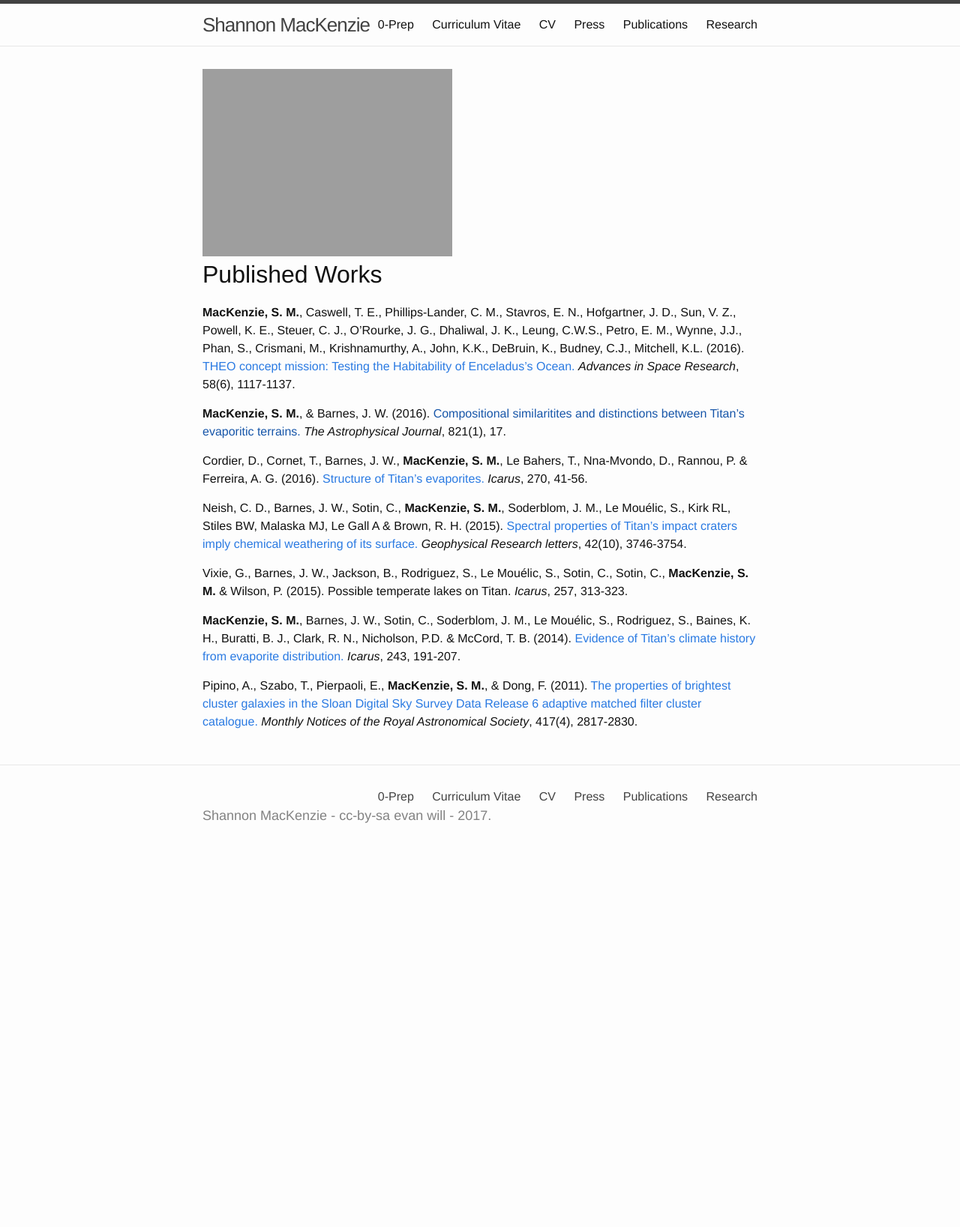
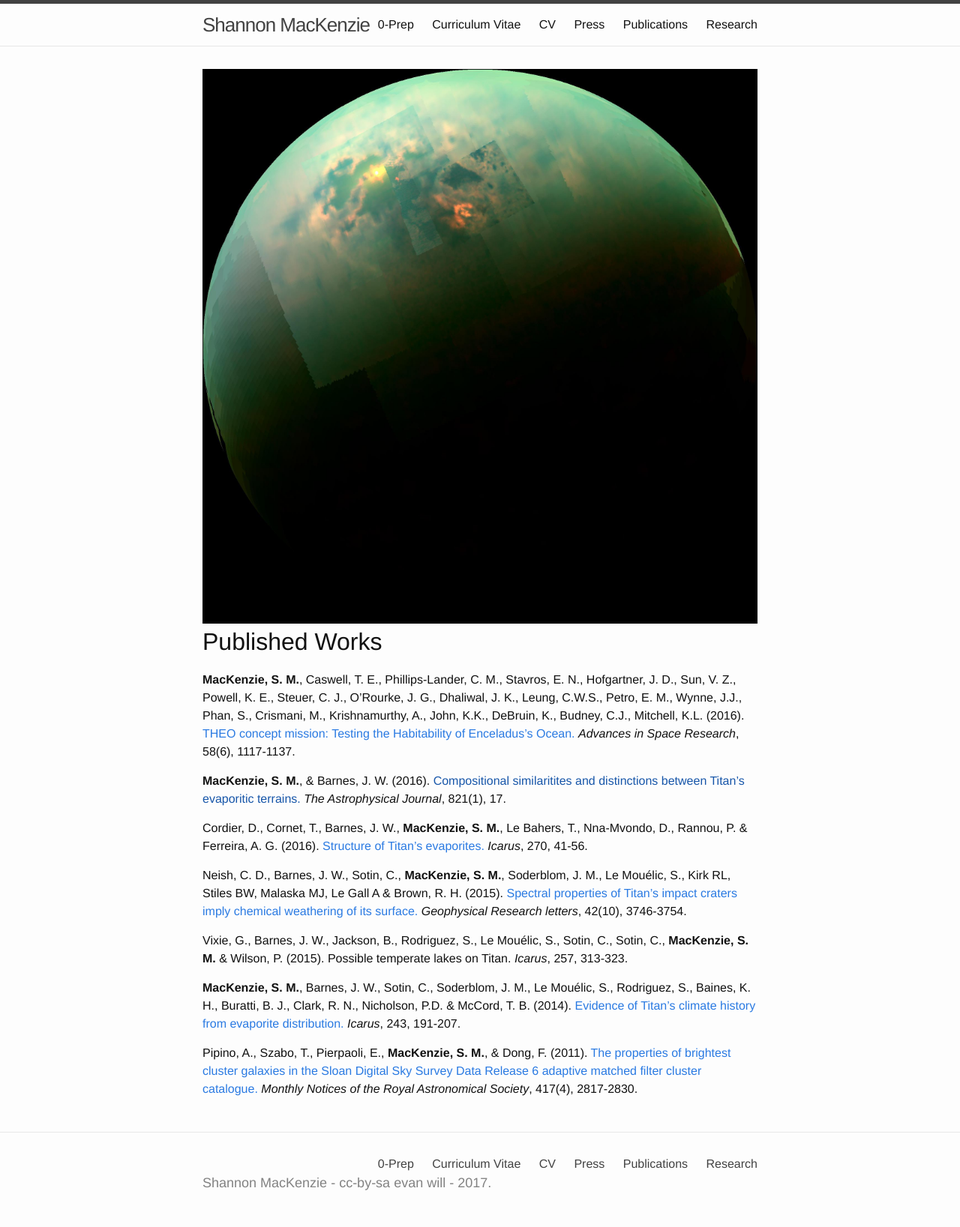
Before and after one commit to shannonmackenzie/shannonmackenzie.github.io, a Jekyll site: the page built from publications.md, in a window 1280 px wide. Shown: the whole page at 75% size. Built offline with Jekyll 4.4.1, drawn with Linux system fonts in a browser that asks for light colours; before the commit the page ends 1147 px from its top, so only the background shows below that.

Commit message:
Update publications.md

```diff
--- a/publications.md
+++ b/publications.md
@@ -4,7 +4,7 @@
 permalink: /publications
 ---
 <div>
-  <img src="{{ site.url }}/images/P5270265.JPG" alt="Fossilized polygonal mudcracks in Morocco" style="width:45%;" >
+  <img src="{{ site.url }}/images/PIA18432.jpg" alt="https://photojournal.jpl.nasa.gov/catalog/PIA18432 " style="width:100%;" >
 </div>
 
 # Published Works
```
